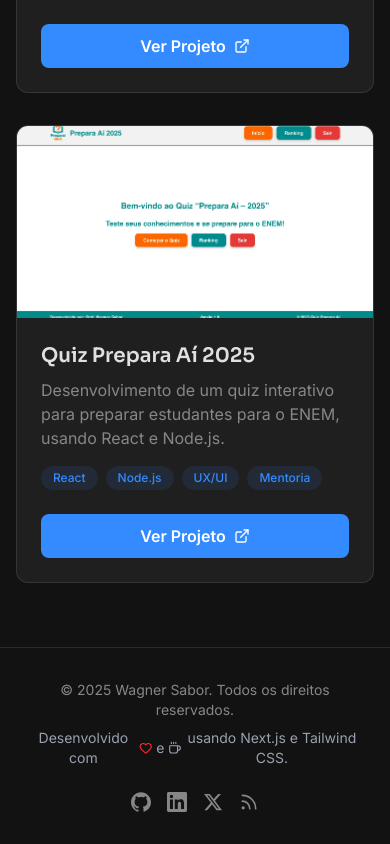
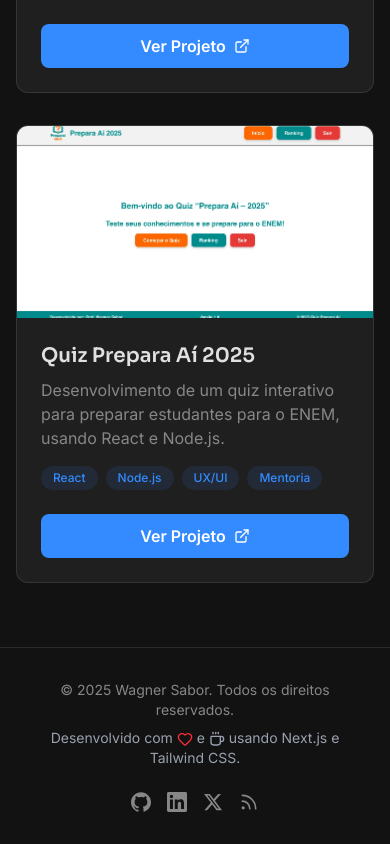
Before and after one commit to wsabor/wsabor.dev, a Next.js app: page /projects in a window 390 px wide. Shown: the part 3121-3965 px from the top of the page. Built offline with nearby package versions, Linux system fonts and the light colour scheme.

Commit message:
fix: improve text alignment and styling in Footer and Hero components

```diff
--- a/src/components/Footer.tsx
+++ b/src/components/Footer.tsx
@@ -53,23 +53,14 @@ export default function Footer() {
             © {new Date().getFullYear()} Wagner Sabor. Todos os direitos
             reservados.
           </p>
-          <p className="flex items-center gap-1 text-sm text-gray-400">
-            Desenvolvido com <Heart className="h-4 w-4 text-red-500" />
-            e <Coffee className="text-topcoat-cyan h-4 w-4" /> usando Next.js e
-            Tailwind CSS.
-            {/* <a
-              href="https://wsabor.dev"
-              target="_blank"
-              rel="noopener noreferrer"
-              className="text-topcoat-cyan hover:text-topcoat-green transition-colors"
-            >
-              wsabor.dev
-            </a> */}
+          <p className="text-sm text-gray-400">
+            Desenvolvido com{" "}
+            <Heart className="inline h-4 w-4 align-middle text-red-500" /> e{" "}
+            <Coffee className="text-topcoat-cyan inline h-4 w-4 align-middle" />{" "}
+            usando Next.js e Tailwind CSS.
           </p>
-          {/* <p className="text-sm">
-            Desenvolvido com ❤️ usando Next.js e Tailwind CSS.
-          </p> */}
         </div>
+
         <div className="flex items-center gap-4">
           {socialLinks.map(({ href, label, icon }) => (
             <Link
--- a/src/components/Hero.tsx
+++ b/src/components/Hero.tsx
@@ -12,7 +12,7 @@ export default function Hero() {
       <div className="relative z-10 container mx-auto px-12 lg:px-24">
         <div className="flex flex-col items-center gap-8 md:flex-row md:items-center md:justify-center md:gap-12">
           {/* Coluna Esquerda - Texto */}
-          <div className="order-2 flex-1 text-right md:order-1 md:max-w-2xl">
+          <div className="order-2 flex-1 text-center md:order-1 md:max-w-2xl md:text-right">
             {/* Intro */}
             <p className="text-primary-light mb-3 text-sm font-semibold tracking-widest uppercase">
               Olá, eu sou
@@ -32,7 +32,7 @@ export default function Hero() {
             </p>
 
             {/* Tech pills */}
-            <div className="mb-8 flex flex-wrap justify-end gap-2">
+            <div className="mb-8 flex flex-wrap justify-center gap-2 md:justify-end">
               {techStack.map((tech) => (
                 <span key={tech} className="hero-pill">
                   {tech}
@@ -41,7 +41,7 @@ export default function Hero() {
             </div>
 
             {/* CTAs */}
-            <div className="flex flex-wrap justify-end gap-3">
+            <div className="flex flex-wrap justify-center gap-3 md:justify-end">
               <Link
                 href="/projects"
                 className="bg-primary hover:bg-primary-light rounded-lg px-6 py-2.5 text-base font-bold text-white transition-colors md:px-8 md:py-3 md:text-lg"
```
